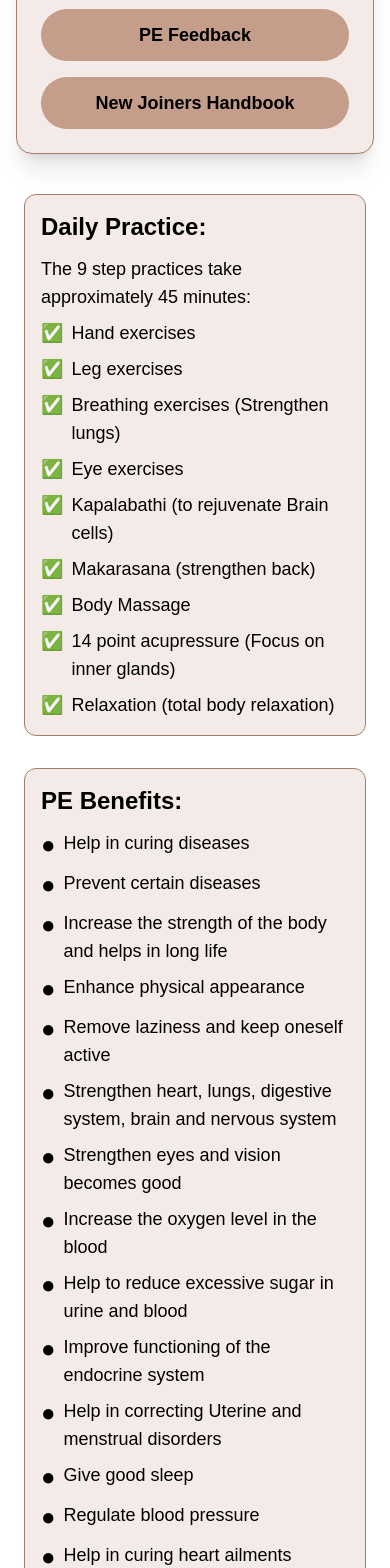
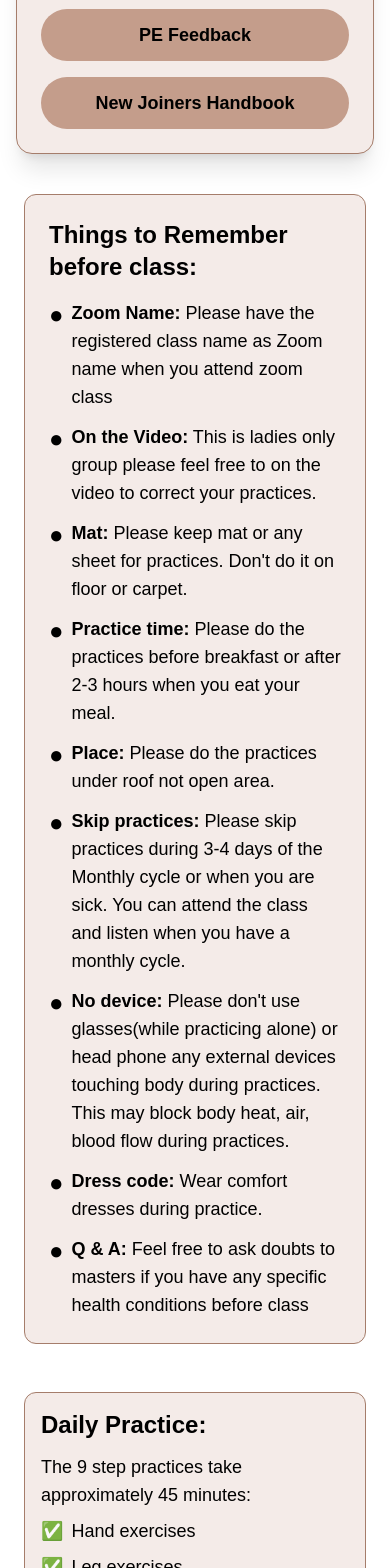
Before and after one commit to Itz-Viggy/Yoga-Registration, a Next.js app: page /pe in a window 390 px wide. Shown: the part 995-2563 px from the top of the page. Built offline with nearby package versions, Linux system fonts and the light colour scheme.

Commit message:
Messages added

```diff
--- a/src/app/pe/page.tsx
+++ b/src/app/pe/page.tsx
@@ -121,6 +121,71 @@ export default function HomePage() {
           </section>
         </div>
 
+        {/* Things to Remember Section */}
+        <section className="w-full p-6 md:p-12">
+          <div className="border rounded-xl p-6" style={{ borderColor: "#a57d6b", backgroundColor: "#f4ebe8" }}>
+            <h4 className="text-2xl md:text-4xl font-extrabold text-black mb-4">
+              Things to Remember before class:
+            </h4>
+            <ul className="space-y-3 text-black text-lg md:text-xl lg:text-2xl">
+              <li className="flex items-start">
+                <span className="mr-2 text-2xl">●</span>
+                <div>
+                  <strong>Zoom Name:</strong> Please have the registered class name as Zoom name when you attend zoom class
+                </div>
+              </li>
+              <li className="flex items-start">
+                <span className="mr-2 text-2xl">●</span>
+                <div>
+                  <strong>On the Video:</strong> This is ladies only group please feel free to on the video to correct your practices.
+                </div>
+              </li>
+              <li className="flex items-start">
+                <span className="mr-2 text-2xl">●</span>
+                <div>
+                  <strong>Mat:</strong> Please keep mat or any sheet for practices. Don't do it on floor or carpet.
+                </div>
+              </li>
+              <li className="flex items-start">
+                <span className="mr-2 text-2xl">●</span>
+                <div>
+                  <strong>Practice time:</strong> Please do the practices before breakfast or after 2-3 hours when you eat your meal.
+                </div>
+              </li>
+              <li className="flex items-start">
+                <span className="mr-2 text-2xl">●</span>
+                <div>
+                  <strong>Place:</strong> Please do the practices under roof not open area.
+                </div>
+              </li>
+              <li className="flex items-start">
+                <span className="mr-2 text-2xl">●</span>
+                <div>
+                  <strong>Skip practices:</strong> Please skip practices during 3-4 days of the Monthly cycle or when you are sick. You can attend the class and listen when you have a monthly cycle.
+                </div>
+              </li>
+              <li className="flex items-start">
+                <span className="mr-2 text-2xl">●</span>
+                <div>
+                  <strong>No device:</strong> Please don't use glasses(while practicing alone) or head phone any external devices touching body during practices. This may block body heat, air, blood flow during practices.
+                </div>
+              </li>
+              <li className="flex items-start">
+                <span className="mr-2 text-2xl">●</span>
+                <div>
+                  <strong>Dress code:</strong> Wear comfort dresses during practice.
+                </div>
+              </li>
+              <li className="flex items-start">
+                <span className="mr-2 text-2xl">●</span>
+                <div>
+                  <strong>Q & A:</strong> Feel free to ask doubts to masters if you have any specific health conditions before class
+                </div>
+              </li>
+            </ul>
+          </div>
+        </section>
+
         {/* Bottom Row: Daily Practice and Benefits */}
         <section className="w-full p-6 md:p-12 overflow-auto">
 
```
